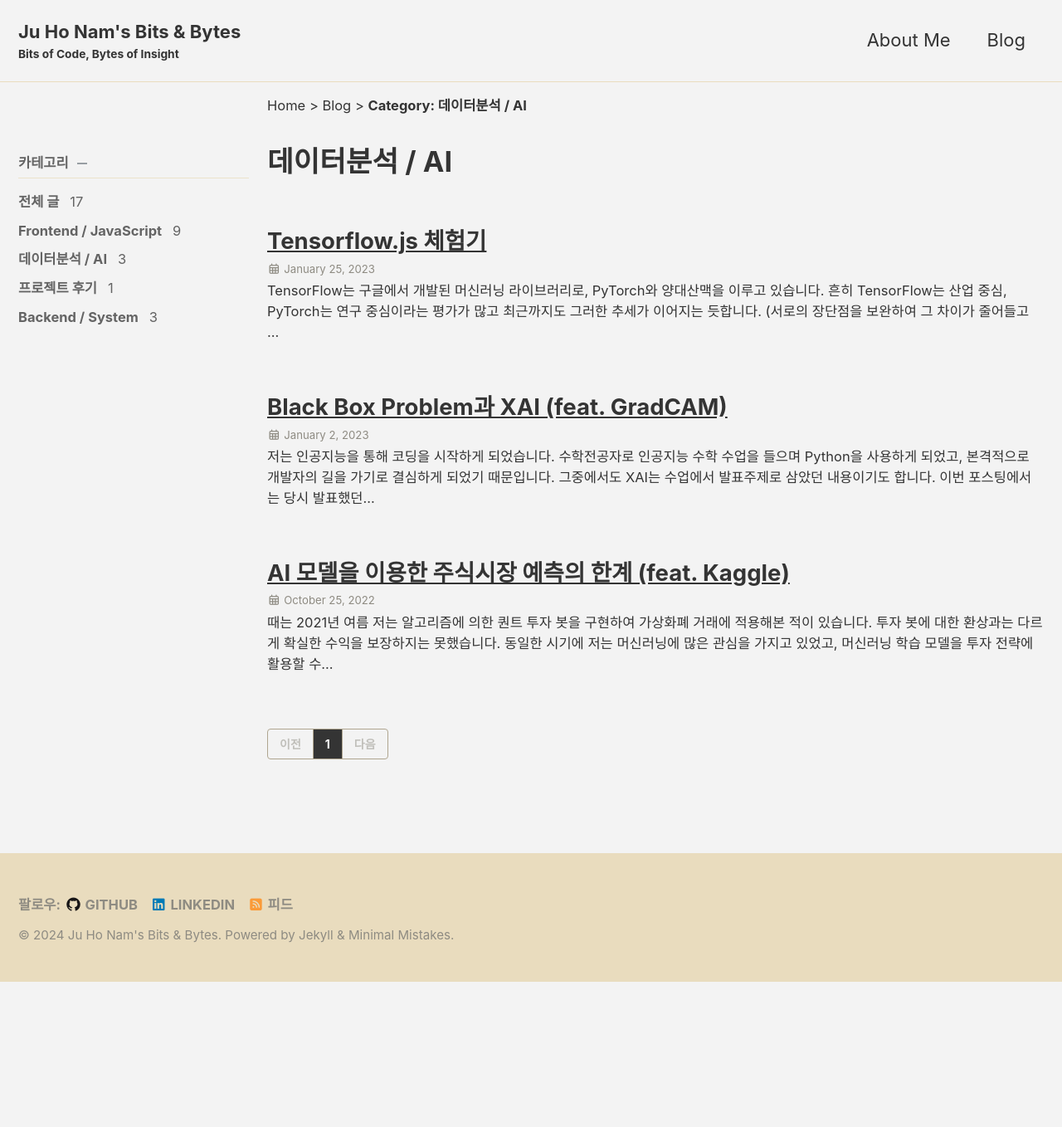
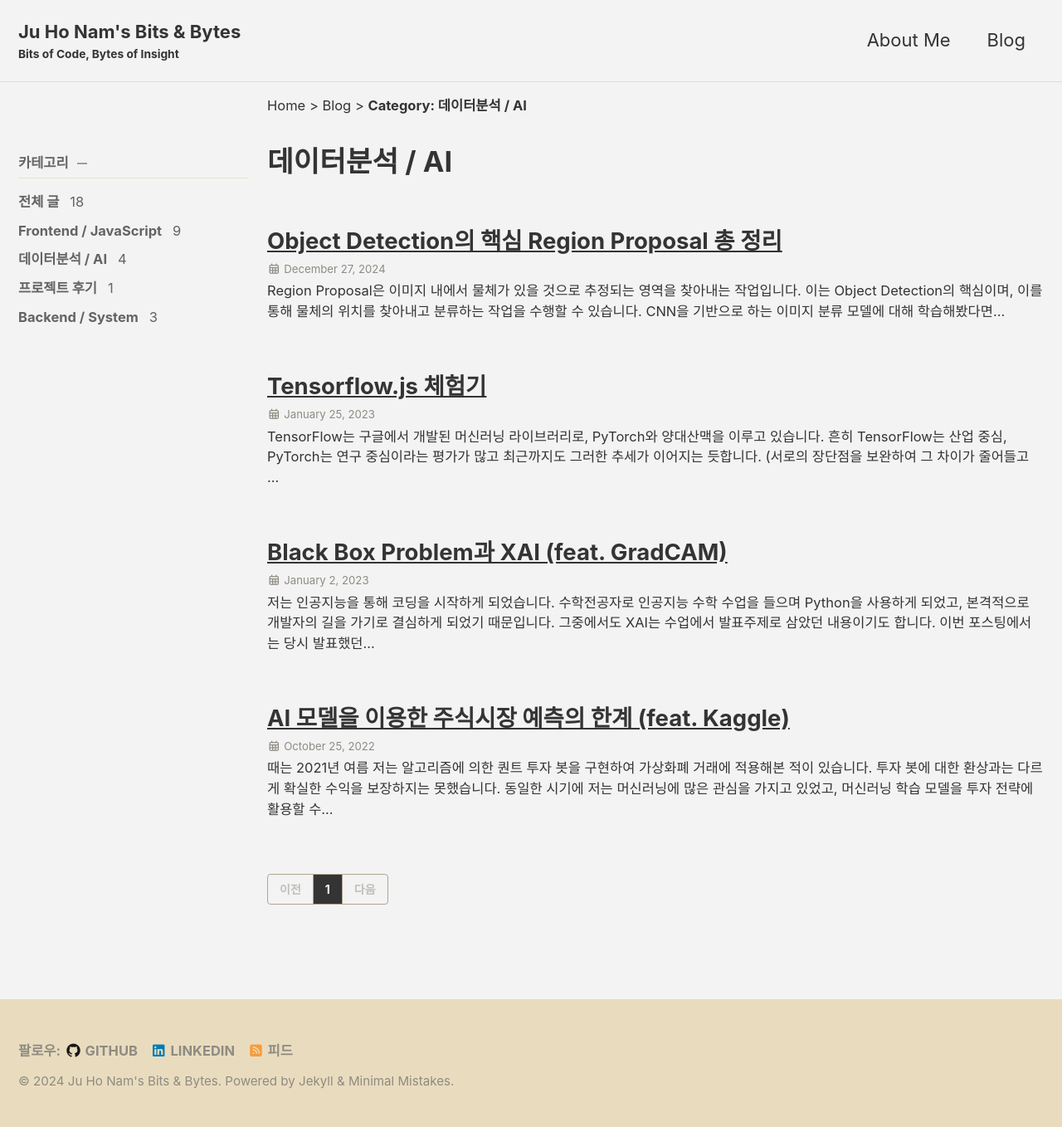
Before and after one commit to juhonamnam/juhonamnam.github.io, a Jekyll site: the page built from blog/category/data-ai.html, in a window 1280 px wide. Shown: the whole page at 83% size. Built offline with Jekyll 4.4.1, drawn with Linux system fonts in a browser that asks for light colours; cached includes are drawn as plain includes; before the commit the page ends 1183 px from its top, so only the background shows below that.

Commit message:
new post

```diff
--- a/_drafts/2024-12-21-19.md
+++ b/_posts/2024-12-27-19.md
@@ -1,5 +1,5 @@
 ---
-title: "Object Detection의 핵심 Region Proposal 개념 정리"
+title: "Object Detection의 핵심 Region Proposal 총 정리"
 categories:
   - data-ai
 use_mathjax: true
@@ -25,9 +25,19 @@ Object Detection의 초기에는 이미지에서 영역을 찾아내는 작업
 
 ### Sliding Window
 
+<figure>
+  <img src="/images/19/2.png" alt="image2">
+  <figcaption>출처: Roth, Peter M. (2011). On-line Conservative Learning.</figcaption>
+</figure>
+
 아주 초기에는 Sliding Window 방식을 사용했는데, 사각형의 window를 이미지 위에서 이동시키며 각 window에 대해 이미지 분류 모델로 객체가 있는지 판단하는 방식입니다. 상당히 많은 window를 검사해야 하기 때문에 속도가 느리고, 다양한 크기와 비율을 가진 물체를 찾아내기에 한계가 있었습니다.
 
 ### Selective Search
+
+<figure>
+  <img src="/images/19/3.png" alt="image3">
+  <figcaption>출처: Uijlings, Jasper & Sande, K. & Gevers, T. & Smeulders, A.W.M.. (2013). Selective Search for Object Recognition. International Journal of Computer Vision. 104. 154-171. 10.1007/s11263-013-0620-5.</figcaption>
+</figure>
 
 Sliding Window보다 훨씬 더 나은 방법으로 Selective Search가 등장합니다. 여러 단계의 segmentation으로 영역을 형성하며 객체 후보를 찾아내는 방식입니다. Selective Search는 R-CNN과 Fast R-CNN의 region proposal로 활용되었습니다.
 
@@ -41,21 +51,42 @@ Object Detection의 연구가 진행되면서 region proposal 수행 방식에
 
 ### RPN (Region Proposal Network)
 
-Faster R-CNN에 처음 도입된 RPN(Region Proposal Network)은 처음으로 학습 가능한 Region Proposal을 제안했으며, 이후에 등장하는 Object Detection 모델에 많은 영향을 끼쳤습니다. RPN은 feature map을 입력으로 받아 영역 후보들의 위치와 크기를 나타내는 $\text{x center}$, $\text{y center}$, $\text{width}$, $\text{height}$ 값과 실제 객체인지에 대한 확률 $\text{score}$ 값을 반환합니다.
+<figure>
+  <img src="/images/19/4.png" alt="image4">
+  <figcaption>출처: Ren, S., He, K., Girshick, R.B., & Sun, J. (2015). Faster R-CNN: Towards Real-Time Object Detection with Region Proposal Networks. IEEE Transactions on Pattern Analysis and Machine Intelligence, 39, 1137-1149.</figcaption>
+</figure>
+
+Faster R-CNN에 처음 도입된 RPN(Region Proposal Network)은 처음으로 학습 가능한 Region Proposal을 제안했으며, 이후에 등장하는 Object Detection 모델에 많은 영향을 끼쳤습니다. RPN은 feature map을 입력으로 받아 영역 후보들의 위치와 크기를 나타내는 x center, y center, width, height 값과 배경 또는 객체인지에 대한 확률 score 값을 반환합니다.
 
 > Feature map이란 convolutional layer의 출력값으로, 이미지의 특징을 담고있는 텐서입니다. 여러 convolutional layer를 거치면서 downsampling이 되는 것이 특징입니다. 예를 들어 input이 224x224일때 마지막 feature map에서는 7x7이 될 수 있습니다. 보통 마지막 feature map을 사용하지만, SSD와 같은 다른 일부 모델은 중간 feature map까지 사용하기도 합니다.
 
-RPN은 feature map 위치별로 bounding box 후보를 제안합니다. 그리하여 feature map의 너비 $w$와 높이 $h$, 그리고 사용자가 지정한 위치별 예측할 bounding box의 수 $k$에 대해 $w\cdot h\cdot k$개의 후보를 제안합니다.
+<figure>
+  <img src="/images/19/5.png" alt="image5">
+  <figcaption>Feature map 위치별 $k$개의 bounding box 후보를 예측. 각 후보별 2개의 score값(배경 또는 객체일 확률)과 4개의 좌표값(x center, y center, width, height)을 예측.</figcaption>
+  <figcaption>출처: Ren, S., He, K., Girshick, R.B., & Sun, J. (2015). Faster R-CNN: Towards Real-Time Object Detection with Region Proposal Networks. IEEE Transactions on Pattern Analysis and Machine Intelligence, 39, 1137-1149.</figcaption>
+</figure>
+
+RPN은 feature map 위치별로 bounding box 후보를 예측합니다. 각 위치별로 $k$개의 bounding box 후보를 예측할때, 각 후보별로 2개의 score값(배경 또는 객체일 확률)과 4개의 좌표값(x center, y center, width, height)을 예측하여 총 $6 \cdot k$개의 값을 예측합니다. 거기에 feature map의 넓이 $w$와 높이 $h$를 반영하여, 하나의 이미지를 input으로 받았을때 총 $w \cdot h \cdot k \cdot 6$개의 값을 반환합니다.
 
 RPN을 사용한다는 것은 Two-Stage Detector라는 것을 의미합니다. 즉, Region Proposal과 Classification을 따로 수행하는 방식입니다. RPN을 통해 추출된 모든 후보 영역 중 이미지의 객체를을 가장 잘 대표하는 영역들만 선택하여 classification layer로 보냅니다.
 
 ### One-Stage Detector
 
-One-stage detector의 region proposal 방식은 RPN의 영향을 받았지만, 접근 방식은 RPN과 좀 다릅니다. One-stage detector에는 region proposal과 classification을 따로 구분하지 않고, 하나의 network로 묶어서 학습합니다. 그렇기에 RPN과 같이 region proposal만을 수행하는 network 명칭이 따로 존재하지 않습니다.
+<figure>
+  <img src="/images/19/6.png" alt="image6">
+  <figcaption>YOLOv1의 object detection 과정</figcaption>
+  <figcaption>출처: Redmon, J., Divvala, S.K., Girshick, R.B., & Farhadi, A. (2015). You Only Look Once: Unified, Real-Time Object Detection. 2016 IEEE Conference on Computer Vision and Pattern Recognition (CVPR), 779-788.</figcaption>
+</figure>
 
-One-stage detector는 영역 후보와 더불어 class까지 미리 예측합니다. 즉, bounding box 후보 정보인 $\text{x center}$, $\text{y center}$, $\text{width}$, $\text{height}$와 객체인지에 대한 확률 $\text{score}$, 그리고 각 class에 대한 확률 $\text{score}$를 같이 반환합니다. 그리하여 feature map의 각 위치에 대해 bounding box에 대한 5개의 값과 예측할 bounding box의 수 $k$, class 갯수 $c$에 대해 feature map 위치별 classification의 경우 $5 \cdot k+c$개, bounding box별 classification의 경우 $k \cdot (5+c)$개의 값을 반환합니다.
+One-stage detector의 region proposal 방식은 RPN의 영향을 받아 feature map의 위치별로 bounding box 후보를 예측한다는 측면에서는 동일합니다. 그러나 one-stage detector에는 region proposal과 classification을 따로 구분하지 않고, 하나의 network로 묶어서 학습합니다. 그렇기에 RPN과 같이 region proposal만을 수행하는 network 명칭이 따로 존재하지 않습니다.
 
-## 부수적인 개념
+One-stage detector는 영역 후보와 더불어 그 후보의 class까지 미리 예측합니다. 위 사진에 해당되는 YOLOv1은 feature map 위치별로 classification을 하여 같은 feature map 위치에서 예측된 후보들은 전부 같은 class로 추정됩니다. 이후에 나온 모델에서는 bounding box 후보별로 classification을 하여 같은 feature map이어도 다른 class를 가질 수 있습니다.
+
+One-stage detector에서는 각 bounding box 정보 5개(x center, y center, width, height, score), 그리고 각 class에 대한 확률 score를 예측합니다. feature map의 각 위치별로 $k$개의 bounding box 후보를 예측하고 $c$개의 class를 예측한다고 했을때 feature map 위치별 classification의 경우 총 $5 \cdot k+c$개, bounding box별 classification의 경우 총 $k \cdot (5+c)$개의 값을 반환합니다. 거기에 feature map의 넓이 $w$와 높이 $h$를 반영하여, 하나의 이미지를 input으로 받았을때 반환할 값의 총 갯수는 $w \cdot h \cdot ( 5 \cdot k+c )$ 또는 $w \cdot h \cdot k \cdot (5+c)$개까지 될 수 있습니다.
+
+Two-stage detector에 비해 상당히 많은 값을 반환하지만 classification layer가 따로 존재하지 않아서 속도는 오히려 더 빠릅니다. 그렇기에 one-stage detector가 더 많이 연구되는 추세가 이어지고 있습니다.
+
+## Region Proposal에 사용되는 기법들
 
 ### IOU (Intersection over Union)
 
@@ -63,11 +94,21 @@ $\text{IOU}$는 두 영역의 겹치는 정도를 나타내는 지표로, 두
 
 \$\$ \text{IOU} = \frac{A \cap B}{A \cup B} \$\$
 
+<figure>
+  <img src="/images/19/7.png" alt="image7">
+  <figcaption>출처: Terven, Juan & Cordova-Esparza, Diana-Margarita & Ramirez-Pedraza, Alfonzo & Chávez Urbiola, Edgar. (2023). Loss Functions and Metrics in Deep Learning. A Review. 10.48550/arXiv.2307.02694.</figcaption>
+</figure>
+
 $0$(겹치는 부분이 없음)에서 $1$(완전히 겹침) 사이의 값을 가지며, 예측된 bounding box가 실제 bounding box와 얼마나 일치하는지를 나타내는 지표가 되기도 하여, loss 함수로 활용될 수 있습니다.
 
 ### Anchor Box
 
 Anchor box는 미리 정의된 bounding box의 크기와 비율로, 다양한 크기와 비율의 객체를 탐지하기 위해 고안된 개념입니다. Anchor box는 feature map의 각 위치별로 존재합니다. $1:1$, $1:2$, $2:1$의 3개의 비율을 3개의 크기를 사용한다면 각 위치별로 9개의 anchor box가 존재하게 됩니다.
+
+<figure>
+  <img src="/images/19/8.png" alt="image8">
+  <figcaption>출처: https://www.telesens.co/2018/03/11/object-detection-and-classification-using-r-cnns/</figcaption>
+</figure>
 
 > Anchor box를 사용한다고 해서 정해진 크기와 비율의 객체만 탐지하는 것은 아닙니다. 크기와 비율 별로 분리하여 학습을 하기 위한 도구일 뿐, 실제 예측이 정해진 bounding box만으로 제한되지는 않습니다.
 
@@ -81,9 +122,15 @@ Anchor box는 같은 feature map 위치에 다른 크기와 비율의 bounding b
 
 Anchor box를 활용하는 모델은 anchor box 갯수 만큼의 bounding box 후보를 예측합니다. Ground truth 영역에 대해 anchor box와의 $\text{IOU}$를 계산하고, $\text{IOU}$가 일정 수치 (일반적으로 $0.7$) 이상인 anchor box에 해당되는 영역에 대해서 positive learning을, 일정 수치 (일반적으로 $0.3$) 이하인 anchor box에 해당되는 영역에 대해서 negative learning을 수행합니다.
 
+### NMS (Non-Maximum Suppression)
 
-### NMS (Non-Maximum Suppression)
+<figure>
+  <img src="/images/19/9.png" alt="image9">
+  <figcaption>출처: https://learnopencv.com/weighted-boxes-fusion/</figcaption>
+</figure>
 
 Region proposal 수행 결과를 score로 걸러낸다 하더라도 상당히 많은 bounding box가 예측됩니다. 잘 학습된 모델이라면 객체를 포함하는 여러 bounding box가 겹쳐지는 형태가 될것입니다. 이때 NMS가 활용됩니다.
 
-NMS는 중복된 bounding box를 제거하는 알고리즘입니다. 여러 bounding box 후보 중 가장 확률이 높은 bounding box를 선택하고, 그와 겹치는 bounding box를 제거하는 방식으로 동작합니다.
+NMS는 중복된 bounding box를 제거하는 알고리즘입니다. 여러 bounding box 후보 중 가장 확률이 높은 bounding box를 선택하고, $\text{IOU}$가 일정 이상인 bounding box를 제거하는 방식으로 동작합니다.
+
+Two-stage detector에서는 RPN에서 추출된 bounding box 후보들을 NMS로 걸러낸 후 classification layer로 보내지고, one-stage detector에서는 최종 결과에서 NMS를 수행합니다.
```
Also changed, not shown: images/19/2.png (added), images/19/3.png (added), images/19/4.png (added), images/19/5.png (added), images/19/6.png (added), images/19/7.png (added), images/19/8.png (added), images/19/9.png (added).
